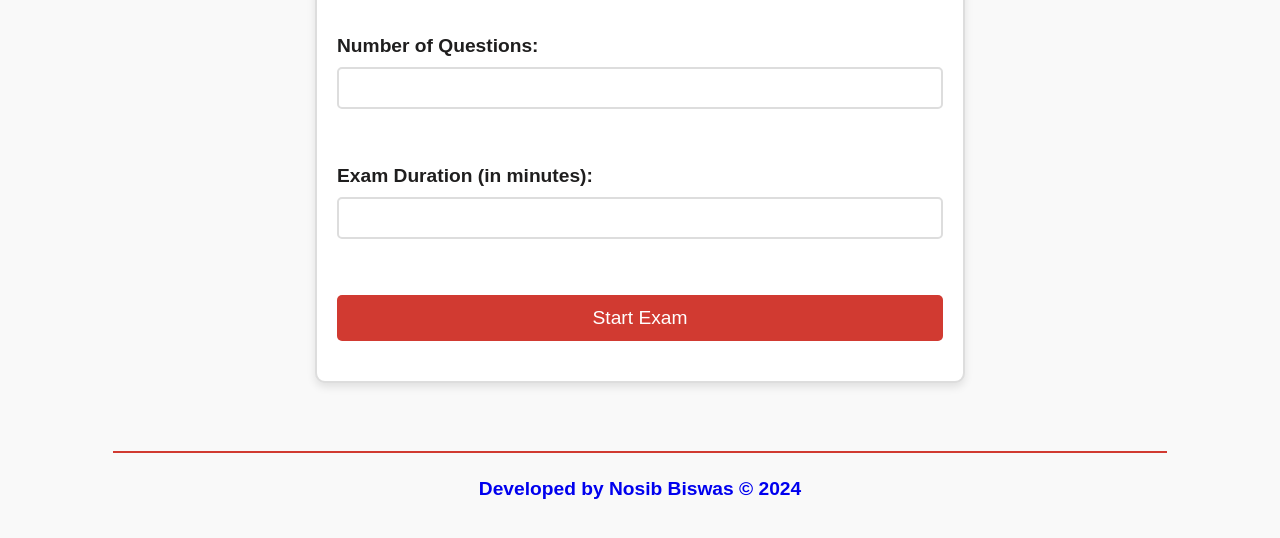
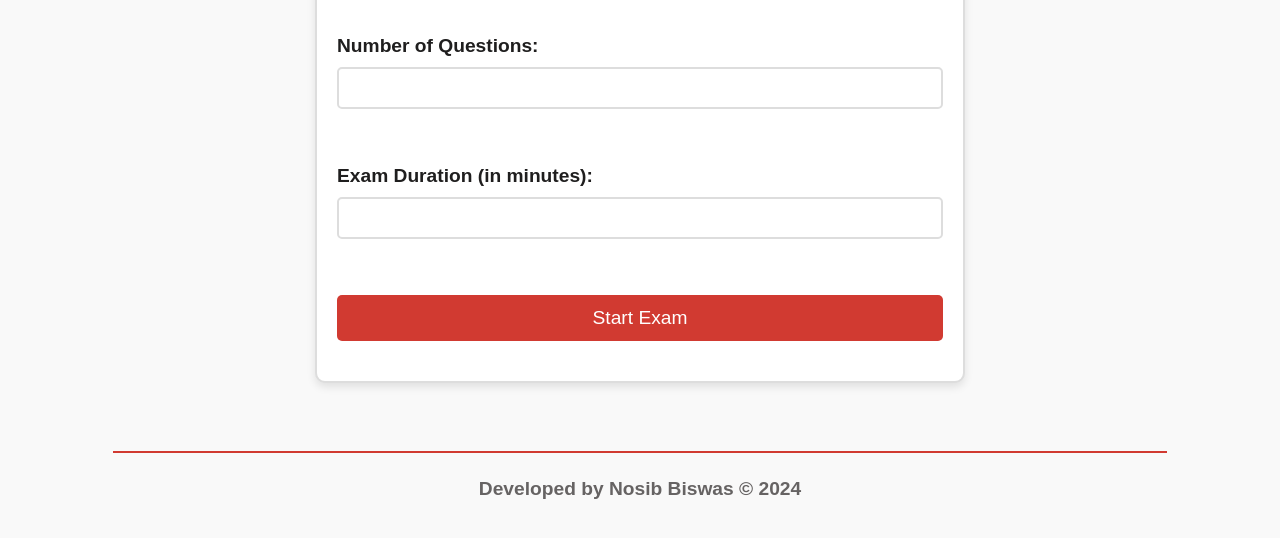
Before and after one commit to NOSIBBiswas22/omr, a plain HTML site: page index.html in a window 1280 px wide. Shown: the part 104-642 px from the top of the page. Drawn offline with Linux system fonts and the light colour scheme.

Commit message:
Update style.css

```diff
--- a/style.css
+++ b/style.css
@@ -55,6 +55,7 @@ body {
 
 a {
     text-decoration: none;
+    color: #666363;
 }
 
 label {
```
